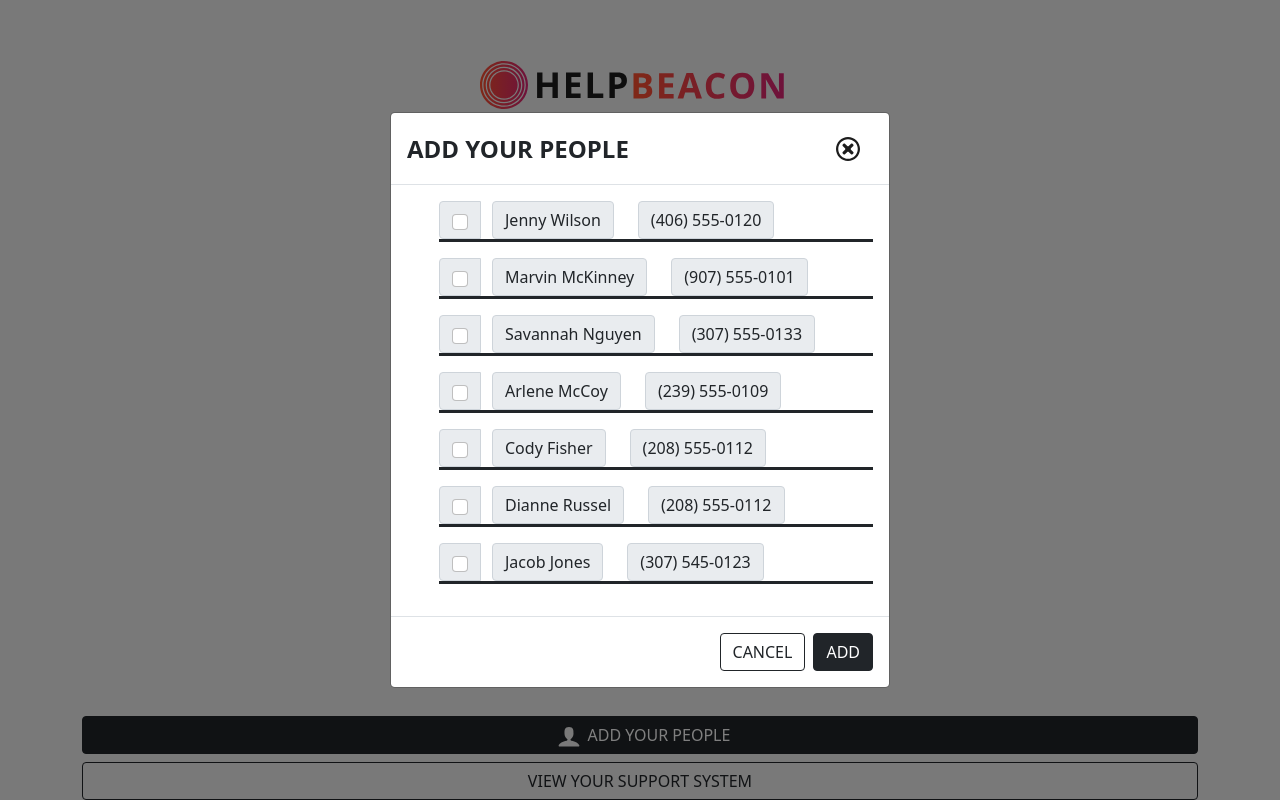
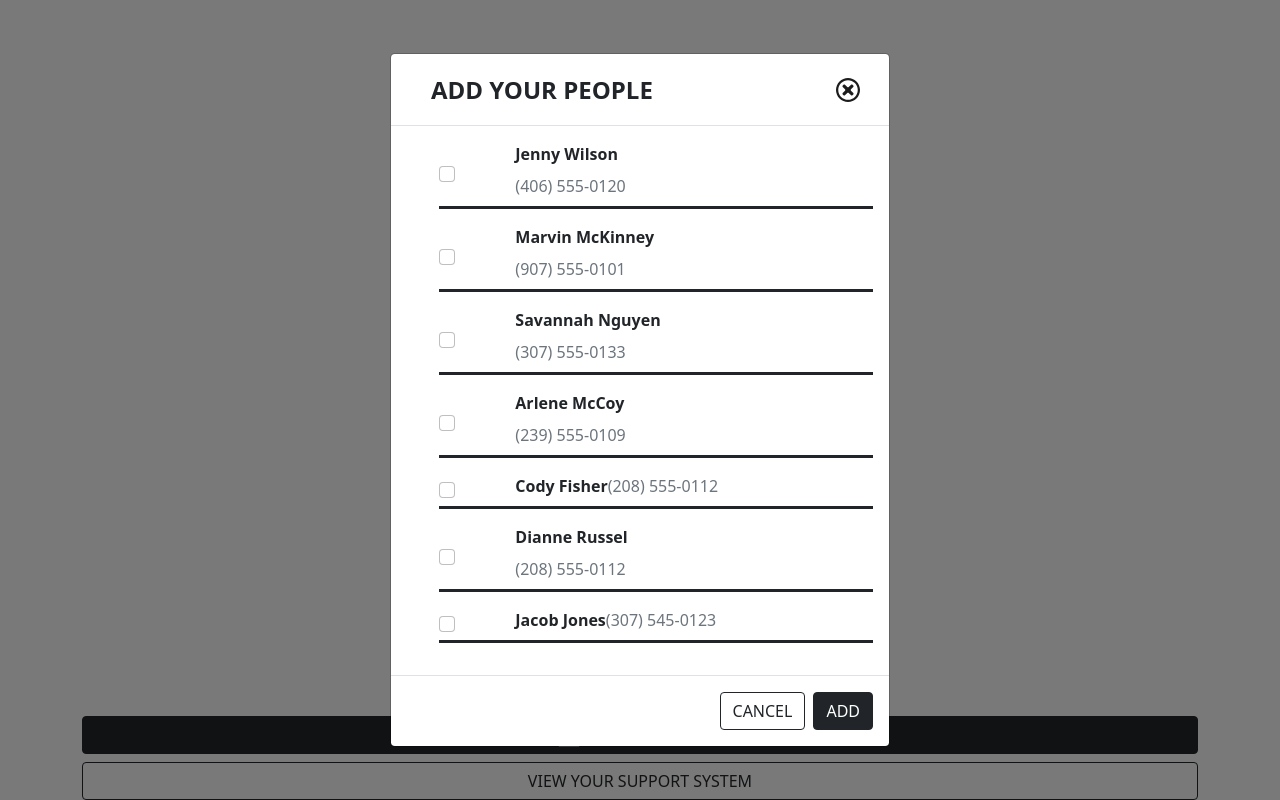
Before and after one commit to Boisset-C/help_beacon, a React (Create React App) app: page / in a window 1280 px wide. Both pictures are taken after a click on the button "ADD YOUR PEOPLE". Built offline with nearby package versions, Linux system fonts and the light colour scheme.

Commit message:
working on support items

```diff
--- a/src/components/common/ui/list/ListItem.jsx
+++ b/src/components/common/ui/list/ListItem.jsx
@@ -1,22 +1,23 @@
-import { InputGroup, Row, Col } from "react-bootstrap";
+import { Row, Col, Form } from "react-bootstrap";
 import classes from "./ListItem.module.css";
 
 function ListItem(props) {
   return (
-    <InputGroup className="border-bottom border-3 border-dark mb-3">
-      <InputGroup.Checkbox
-        className={classes.customcheck}
-        aria-label="Checkbox for following text input"
-      />
-      <Row>
-        <Col>
-          <InputGroup.Text>{props.name}</InputGroup.Text>
+    <Form className="border-bottom border-3 border-dark mb-3">
+      <Row className="align-items-center">
+        <Col xs={2}>
+          <Form.Check aria-label="option 1" />
         </Col>
-        <Col>
-          <InputGroup.Text>{props.phoneNumber}</InputGroup.Text>
+        <Col xs={6}>
+          <Form.Label className="bg-transparent border-0 fw-bold">
+            {props.name}
+          </Form.Label>
+          <Form.Label className="text-secondary bg-transparent border-0">
+            {props.phoneNumber}
+          </Form.Label>
         </Col>
       </Row>
-    </InputGroup>
+    </Form>
   );
 }
 
--- a/src/components/common/ui/list/ListItem.module.css
+++ b/src/components/common/ui/list/ListItem.module.css
@@ -1,4 +1,8 @@
 .customcheck {
-  background-image: url("../../../../assets/custom-checkbox.svg");
-  background: #ffffff;
+  background: #ffffff !important;
+  border: 3px solid black !important;
 }
+
+span {
+  background-color: #ffffff;
+}
--- a/src/components/modals/add-people/AddPeople.jsx
+++ b/src/components/modals/add-people/AddPeople.jsx
@@ -54,7 +54,10 @@ function AddPeople(props) {
         keyboard={false}
       >
         <Modal.Header>
-          <Modal.Title id="contained-modal-title-vcenter" className="fw-bold">
+          <Modal.Title
+            id="contained-modal-title-vcenter"
+            className="fw-bold mx-4"
+          >
             ADD YOUR PEOPLE
           </Modal.Title>
           <Button variant="link" onClick={handleClose}>
```
